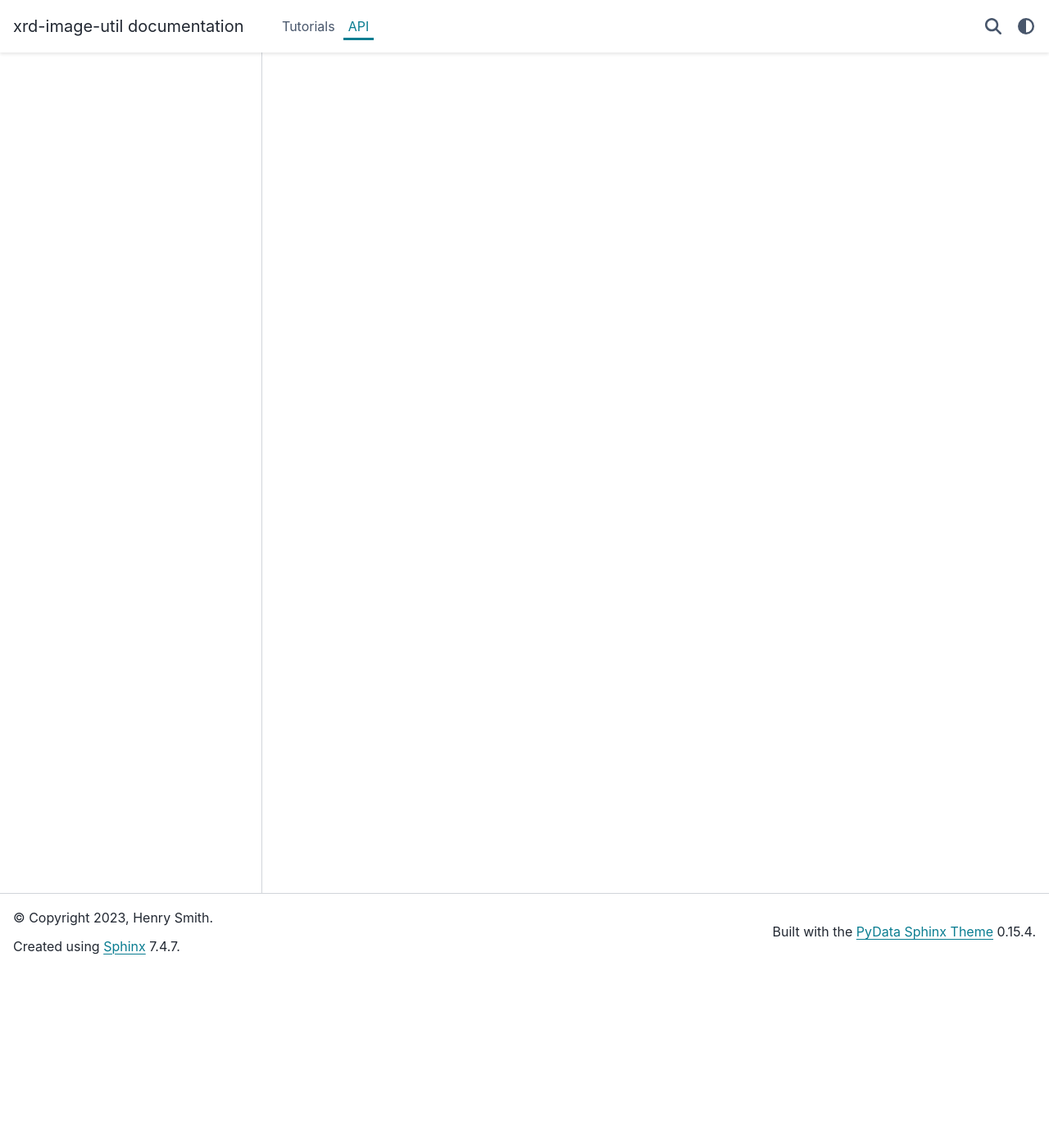
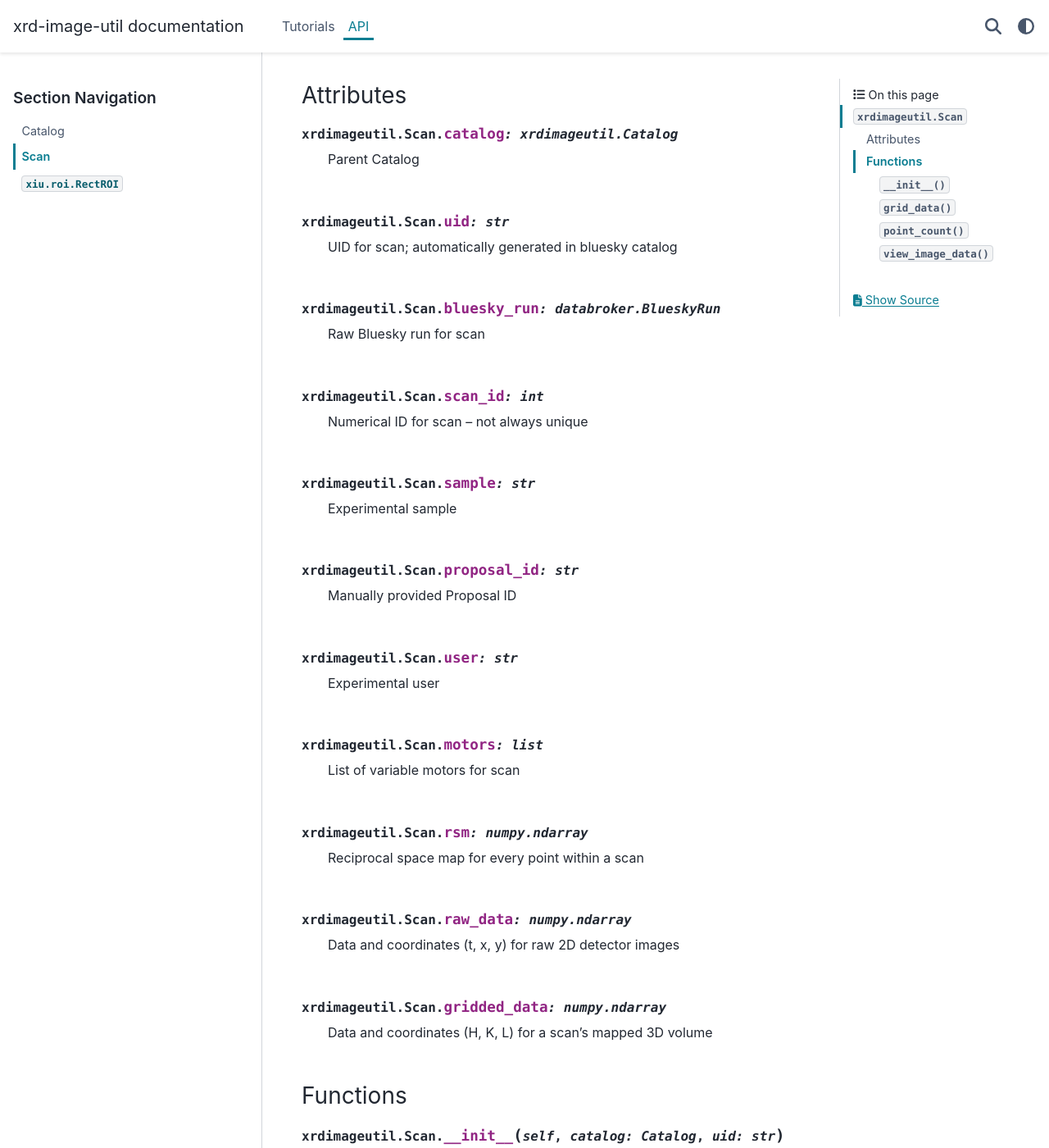
Before and after one commit to pecomyint/xrd-image-util, a Sphinx documentation site: the page built from docs/api/scan.rst, in a window 1280 px wide and 1400 px high, scrolled down 217 px. Shown: the whole window at 82% size. Built offline with Sphinx 7.4.7 and the PyData theme 0.15.4, drawn with Linux system fonts in a browser that asks for light colours; some of the changed text lies outside the part shown.

Commit message:
Add basic Scan API documentationc

```diff
--- a/docs/api/scan.rst
+++ b/docs/api/scan.rst
@@ -1,3 +1,77 @@
-============
-``xiu.Scan``
-============
+====
+Scan
+====
+
+:mod:`xrdimageutil.Scan`
+~~~~~~~~~~~~~~~~~~~~~~~~~~~
+
+.. currentmodule:: xrdimageutil.Scan
+
+Attributes
+^^^^^^^^^^
+
+.. py:attribute:: catalog
+    :type: xrdimageutil.Catalog
+
+    Parent Catalog
+
+.. py:attribute:: uid
+    :type: str
+
+    UID for scan; automatically generated in bluesky catalog
+
+.. py:attribute:: bluesky_run
+    :type: databroker.BlueskyRun
+
+    Raw Bluesky run for scan
+
+.. py:attribute:: scan_id
+    :type: int
+
+    Numerical ID for scan -- not always unique
+
+.. py:attribute:: sample
+    :type: str
+
+    Experimental sample
+
+.. py:attribute:: proposal_id
+    :type: str
+
+    Manually provided Proposal ID
+
+.. py:attribute:: user
+    :type: str
+
+    Experimental user
+
+.. py:attribute:: motors
+    :type: list
+
+    List of variable motors for scan
+
+.. py:attribute:: rsm
+    :type: numpy.ndarray
+
+    Reciprocal space map for every point within a scan
+
+.. py:attribute:: raw_data
+    :type: numpy.ndarray
+
+    Data and coordinates (t, x, y) for raw 2D detector images
+
+.. py:attribute:: gridded_data
+    :type: numpy.ndarray
+
+    Data and coordinates (H, K, L) for a scan's mapped 3D volume
+
+Functions
+^^^^^^^^^
+
+.. py:function:: __init__(self, catalog: Catalog, uid: str)
+
+.. py:function:: grid_data(self, shape: tuple, bounds: dict=None)
+
+.. py:function:: point_count(self)
+
+.. py:function:: view_image_data(self)
```
